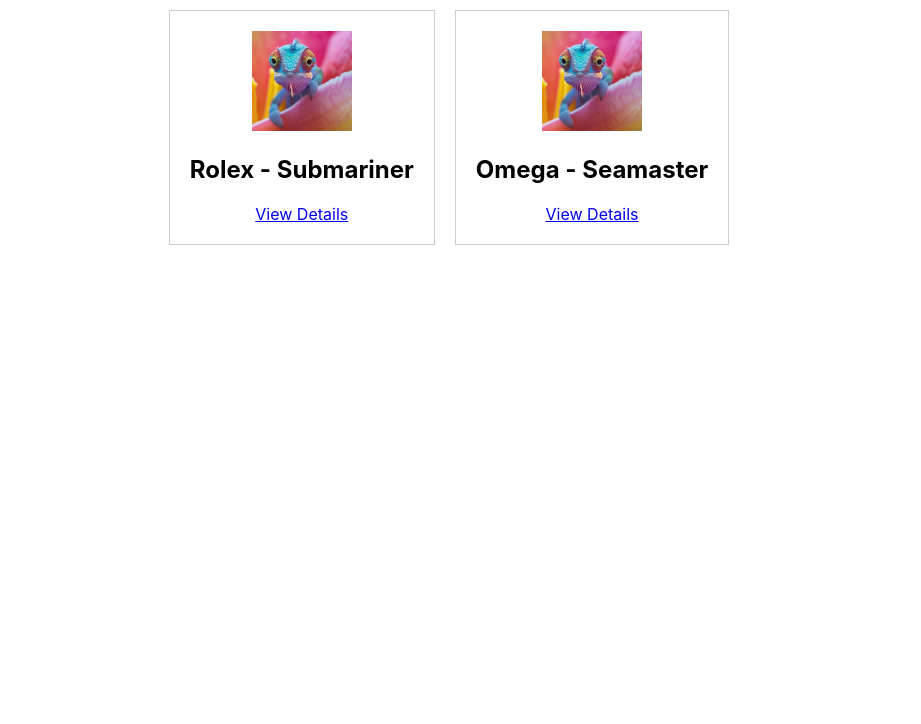
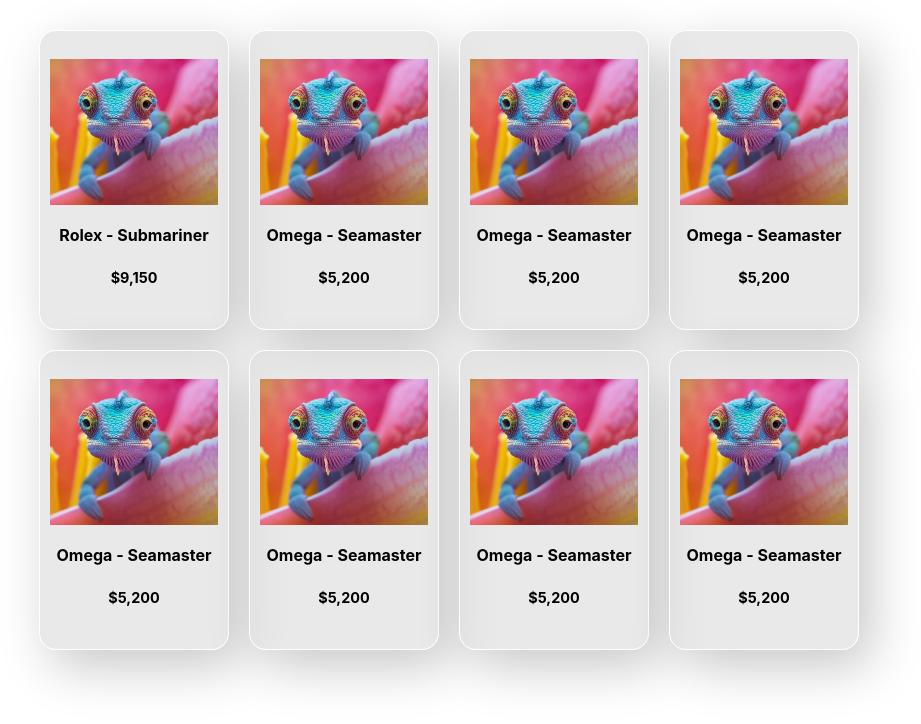
Before and after one commit to Watch4Deal/Webpage, a React (Create React App) app: page / in a window 1280 px wide. Shown: the top 724 px of the page, without its empty margins (191-1112 px from the left). Built offline with nearby package versions, Linux system fonts and the light colour scheme; the HTML template or start-up script is replaced by a standard one.

Commit message:
made changes to homescreen cards

```diff
--- /dev/null
+++ b/src/components/Home.css
@@ -0,0 +1,61 @@
+/* Home.css */
+.container {
+    display: grid;
+    grid-template-columns: repeat(4, 0.1fr);
+    justify-content: center;
+    margin: 20px;
+  }
+
+  .watch-card-link {
+    text-decoration: none;
+  }
+
+  .watch-card {
+    box-sizing: border-box;
+    width: 190px;
+    height: 300px;
+    background: rgba(217, 217, 217, 0.58);
+    border: 1px solid white;
+    box-shadow: 12px 17px 51px rgba(0, 0, 0, 0.22);
+    backdrop-filter: blur(6px);
+    border-radius: 17px;
+    text-align: center;
+    cursor: pointer;
+    transition: all 0.5s;
+    display: flex;
+    flex-direction: column;
+    align-items: center;
+    justify-content: center;
+    margin: 10px;
+    padding: 10px;
+    user-select: none;
+    font-weight: bolder;
+    color: black;
+  }
+
+  .watch-card:hover {
+    border: 1px solid black;
+    transform: scale(1.05);
+  }
+
+  .watch-card:active {
+    transform: scale(0.95) rotateZ(1.7deg);
+  }
+
+  .watch-card img {
+    width: 100%;
+    height: auto;
+    max-height: 150px;
+    object-fit: contain;
+    margin-bottom: 10px;
+  }
+
+  .watch-card h2 {
+    font-size: 1em;
+    margin: 10px 0;
+  }
+
+  .watch-card p {
+    font-size: 0.9em;
+    color: #000000;
+  }
--- a/src/components/Home.jsx
+++ b/src/components/Home.jsx
@@ -1,17 +1,19 @@
 import React from 'react';
 import { Link } from 'react-router-dom';
 import watches from '../data/watches.json';
+import './Home.css';
 
 const Home = () => {
   return (
-    <div style={{ display: 'flex', flexWrap: 'wrap', justifyContent: 'center' }}>
+    <div className="container">
       {watches.map((watch) => (
-        <div key={watch.id} style={{ margin: 10, padding: 20, border: '1px solid #ccc', textAlign: 'center' }}>
-          <img src={watch.images[0]} alt={watch.name} style={{ width: 100, height: 100 }} />
-          <h2>{watch.brand} - {watch.model}</h2>
-          <p>{watch.price}</p>
-          <Link to={`/watch/${watch.id}`}>View Details</Link>
-        </div>
+        <Link to={`/watch/${watch.id}`} key={watch.id} className="watch-card-link">
+          <div className="watch-card">
+            <img src={watch.images[0]} alt={watch.name} />
+            <h2>{watch.brand} - {watch.model}</h2>
+            <p>{watch.cost}</p>
+          </div>
+        </Link>
       ))}
     </div>
   );
--- a/src/data/watches.json
+++ b/src/data/watches.json
@@ -34,5 +34,113 @@
         "/try.png",
         "/try.png"
       ]
+    },
+    {
+      "id": 3,
+      "brand": "Omega",
+      "model": "Seamaster",
+      "referenceNo": "210.30.42.20.01.001",
+      "cost": "$5,200",
+      "size": "42mm",
+      "movement": "Automatic",
+      "conditionOfO": "New",
+      "scope": "With box and papers",
+      "description": "The Omega Seamaster is an iconic diver's watch that features a black dial and a robust design.",
+      "images": [
+        "/try.png",
+        "/try.png",
+        "/try.png",
+        "/try.png"
+      ]
+    },
+    {
+      "id": 4,
+      "brand": "Omega",
+      "model": "Seamaster",
+      "referenceNo": "210.30.42.20.01.001",
+      "cost": "$5,200",
+      "size": "42mm",
+      "movement": "Automatic",
+      "conditionOfO": "New",
+      "scope": "With box and papers",
+      "description": "The Omega Seamaster is an iconic diver's watch that features a black dial and a robust design.",
+      "images": [
+        "/try.png",
+        "/try.png",
+        "/try.png",
+        "/try.png"
+      ]
+    },
+    {
+      "id": 5,
+      "brand": "Omega",
+      "model": "Seamaster",
+      "referenceNo": "210.30.42.20.01.001",
+      "cost": "$5,200",
+      "size": "42mm",
+      "movement": "Automatic",
+      "conditionOfO": "New",
+      "scope": "With box and papers",
+      "description": "The Omega Seamaster is an iconic diver's watch that features a black dial and a robust design.",
+      "images": [
+        "/try.png",
+        "/try.png",
+        "/try.png",
+        "/try.png"
+      ]
+    },
+    {
+      "id": 6,
+      "brand": "Omega",
+      "model": "Seamaster",
+      "referenceNo": "210.30.42.20.01.001",
+      "cost": "$5,200",
+      "size": "42mm",
+      "movement": "Automatic",
+      "conditionOfO": "New",
+      "scope": "With box and papers",
+      "description": "The Omega Seamaster is an iconic diver's watch that features a black dial and a robust design.",
+      "images": [
+        "/try.png",
+        "/try.png",
+        "/try.png",
+        "/try.png"
+      ]
+    },
+    {
+      "id": 7,
+      "brand": "Omega",
+      "model": "Seamaster",
+      "referenceNo": "210.30.42.20.01.001",
+      "cost": "$5,200",
+      "size": "42mm",
+      "movement": "Automatic",
+      "conditionOfO": "New",
+      "scope": "With box and papers",
+      "description": "The Omega Seamaster is an iconic diver's watch that features a black dial and a robust design.",
+      "images": [
+        "/try.png",
+        "/try.png",
+        "/try.png",
+        "/try.png"
+      ]
+    },
+    {
+      "id": 8,
+      "brand": "Omega",
+      "model": "Seamaster",
+      "referenceNo": "210.30.42.20.01.001",
+      "cost": "$5,200",
+      "size": "42mm",
+      "movement": "Automatic",
+      "conditionOfO": "New",
+      "scope": "With box and papers",
+      "description": "The Omega Seamaster is an iconic diver's watch that features a black dial and a robust design.",
+      "images": [
+        "/try.png",
+        "/try.png",
+        "/try.png",
+        "/try.png"
+      ]
     }
   ]
```
